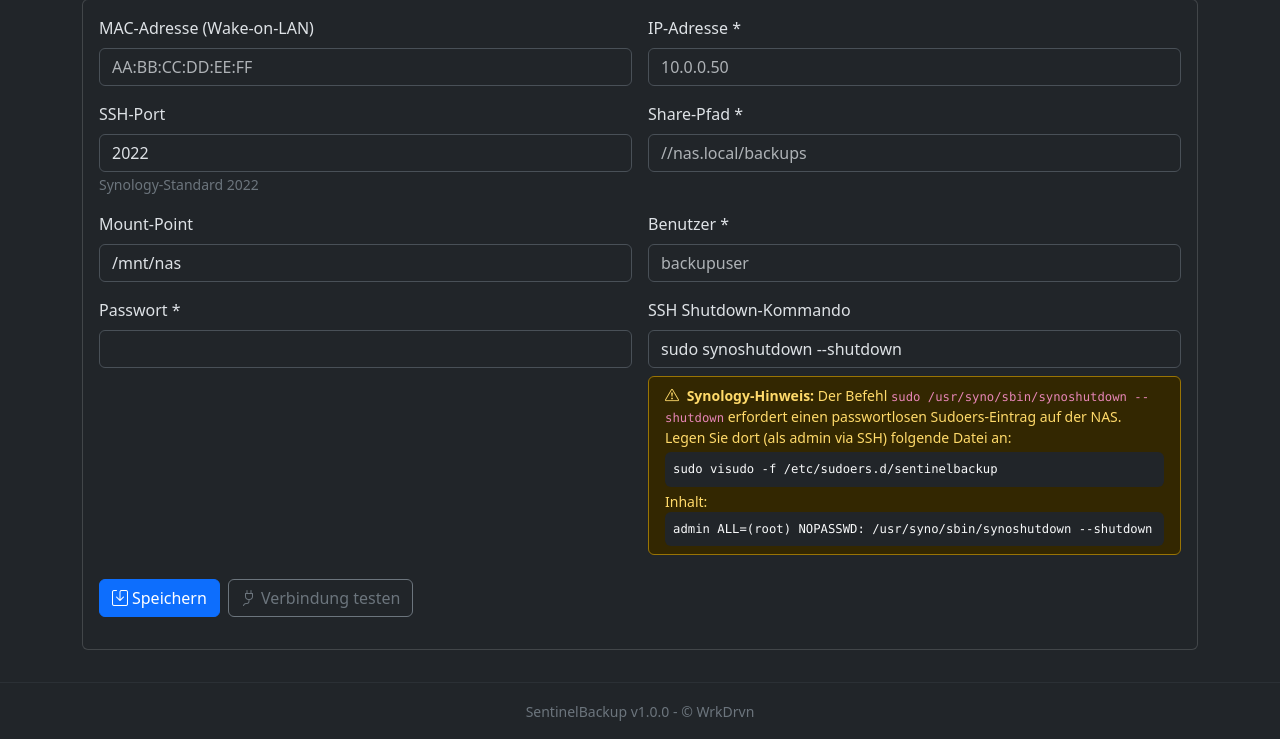
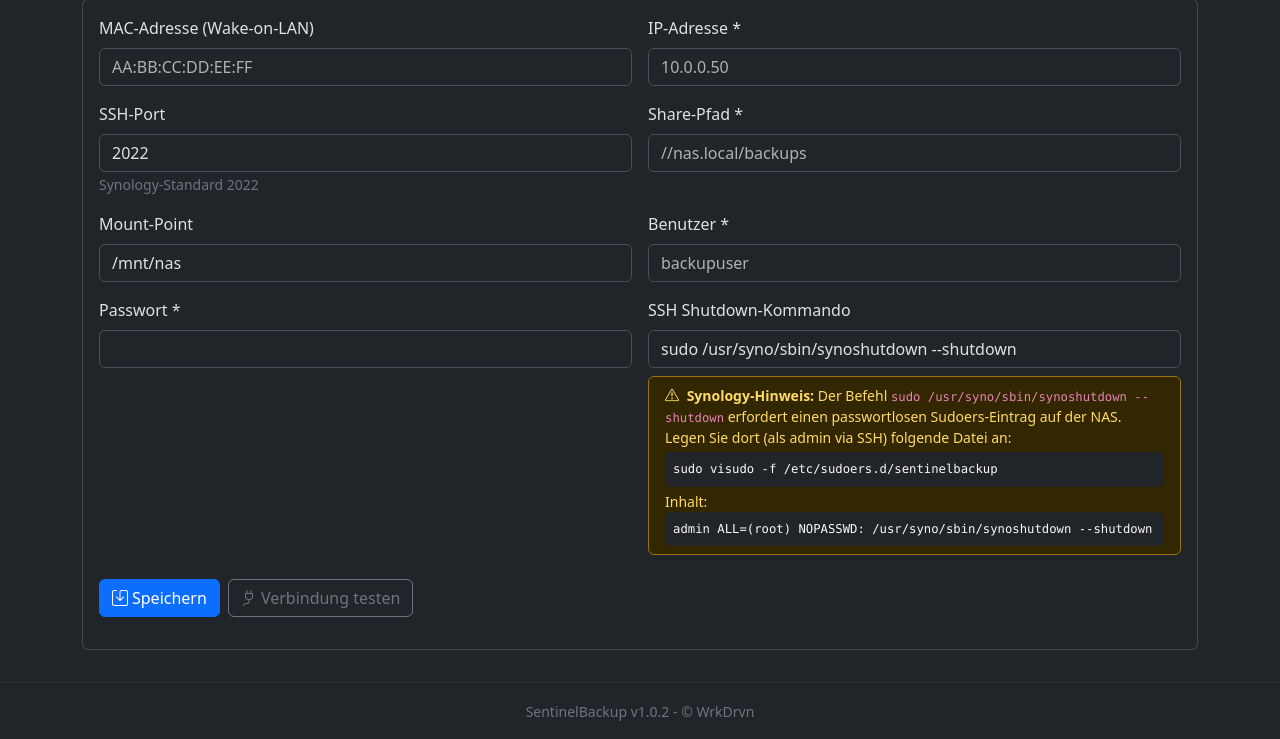
Before and after one commit to wrkdrvn/SentinelBackup, a Flask app: page /nas in a window 1280 px wide. Shown: the part 180-919 px from the top of the page. Run offline with Flask 3, Linux system fonts and the light colour scheme; some libraries are stand-ins or nearby versions.

Commit message:
Release v1.0.2: minor optimizations and version adjustments

```diff
--- a/backend/app.py
+++ b/backend/app.py
@@ -1,7 +1,7 @@
 #!/usr/bin/env python3
 # SentinelBackup - Backend Application
 # Author: WrkDrvn
-# Version: 1.0.0
+# Version: 1.0.2
 #
 # Flask-Backend mit SQLAlchemy-Datenbank und HTMX-Fragment-Routen.
 # Gewartet von Gunicorn hinter Nginx.
@@ -24,7 +24,7 @@ from models import Server, NasConfig, BackupLog, SystemState
 
 from engine.orchestrator import run_full_cycle
 
-VERSION = "1.0.0"
+VERSION = "1.0.2"
 AUTHOR = "WrkDrvn"
 
 # App-Objekt MUSS "app" heissen (Gunicorn-Referenz: 'app:app')
--- a/backend/engine/orchestrator.py
+++ b/backend/engine/orchestrator.py
@@ -1,7 +1,7 @@
 #!/usr/bin/env python3
 # SentinelBackup - Orchestrator Engine
 # Author: WrkDrvn
-# Version: 0.7.1
+# Version: 1.0.2
 #
 # Hintergrund-Daemon: Fuehrt pull-basierte Backup-Zyklen aus.
 #  PHASE 1: SSH-Flag-Check + rsync-Pull aller aktiven Server in den Cache.
--- a/backend/templates/partials/nas_form.html
+++ b/backend/templates/partials/nas_form.html
@@ -59,7 +59,7 @@
                     <div class="col-md-6">
                         <label class="form-label">SSH Shutdown-Kommando</label>
                         <input type="text" name="ssh_shutdown_cmd" class="form-control"
-                               value="{{ nas.ssh_shutdown_cmd if nas else 'sudo synoshutdown --shutdown' }}">
+                               value="{{ nas.ssh_shutdown_cmd if nas else 'sudo /usr/syno/sbin/synoshutdown --shutdown' }}">
                         <div class="alert alert-warning mt-2 small mb-0 py-2">
                             <i class="bi bi-exclamation-triangle me-1"></i>
                             <strong>Synology-Hinweis:</strong> Der Befehl
```
Also changed, not shown: 1 other file.
